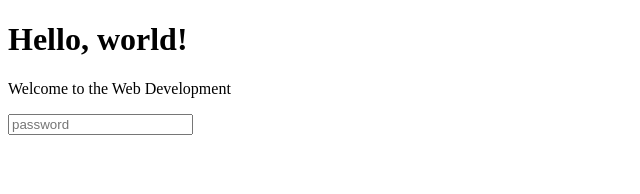
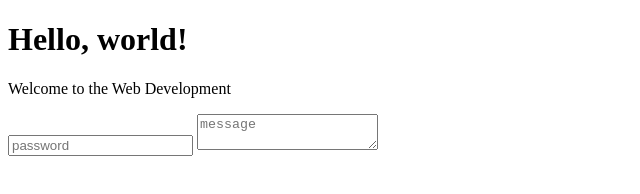
Before and after one commit to abrahanwilnner/Sample-website, a plain HTML site: page features.html in a window 1280 px wide. Shown: the whole page, without its empty margins (0-640 px from the left). Drawn offline with Linux system fonts and the light colour scheme.

Commit message:
Update features.html

```diff
--- a/features.html
+++ b/features.html
@@ -10,5 +10,6 @@
     <h1>Hello, world!</h1>
     <p>Welcome to the Web Development</p>
     <input type="text" placeholder="password">
+    <textarea id="password" name="password" placeholder="message"></textarea>
 </body>
 </html>
```
